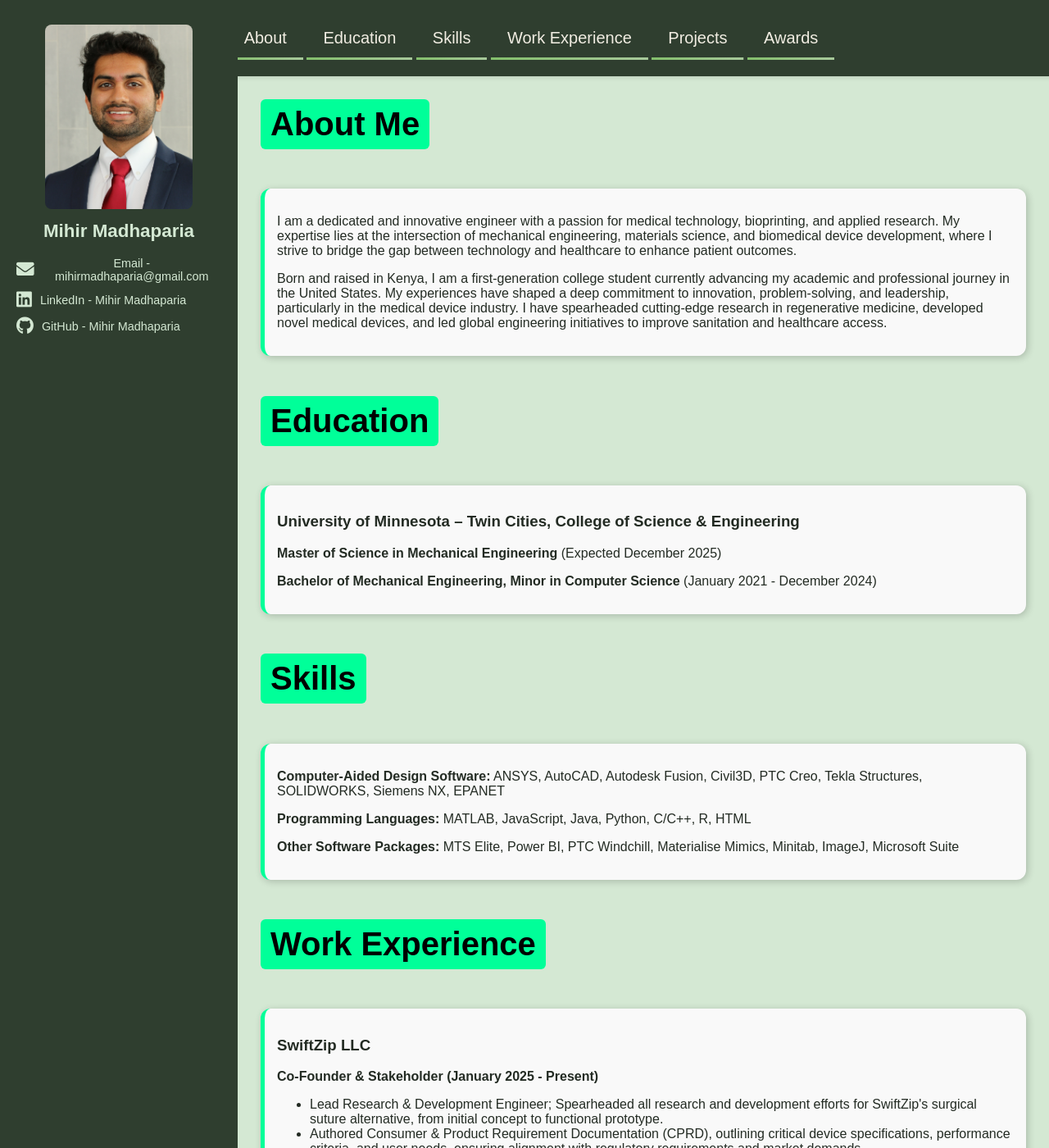
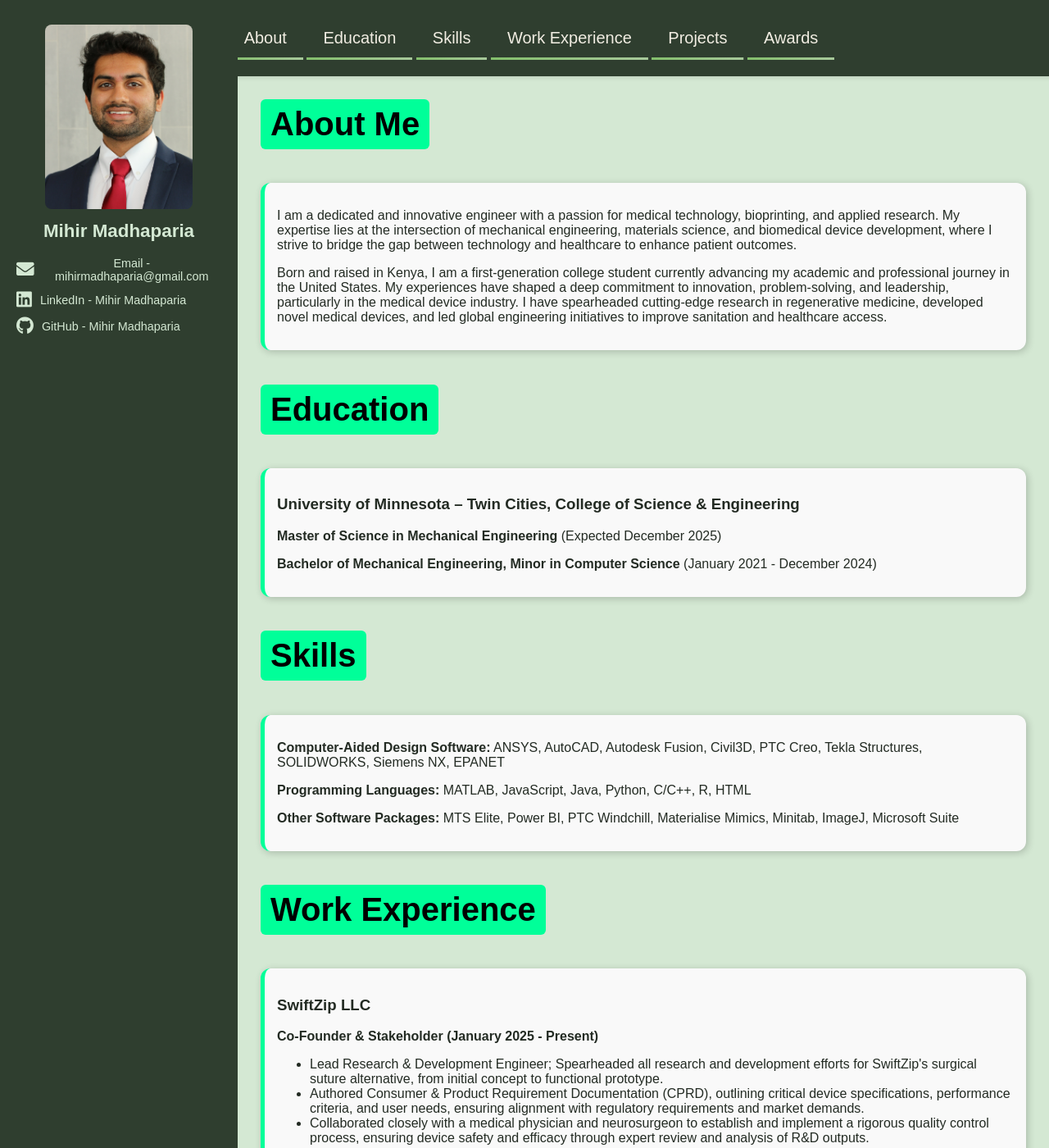
Before and after one commit to mihirmadhaparia/mihirmadhaparia.github.io, a Jekyll site: the page built from README.md, in a window 1280 px wide and 1400 px high. Shown: the whole window at 82% size. Built offline with Jekyll 4.4.1, drawn with Linux system fonts in a browser that asks for light colours; our own code applies the rules of GitHub Pages for plain Markdown files.

Commit message:
Update style.css

```diff
--- a/assets/css/style.css
+++ b/assets/css/style.css
@@ -44,7 +44,7 @@ body {
     border-radius: 12px;
     box-shadow: 2px 2px 10px rgba(0, 0, 0, 0.2);
     padding: 15px;
-    margin: 15px 0;
+    margin: 8px 0;
     background-color: #f9f9f9;
     border-left: 5px solid #00ff99; /* Neon green accent */
 }
```
